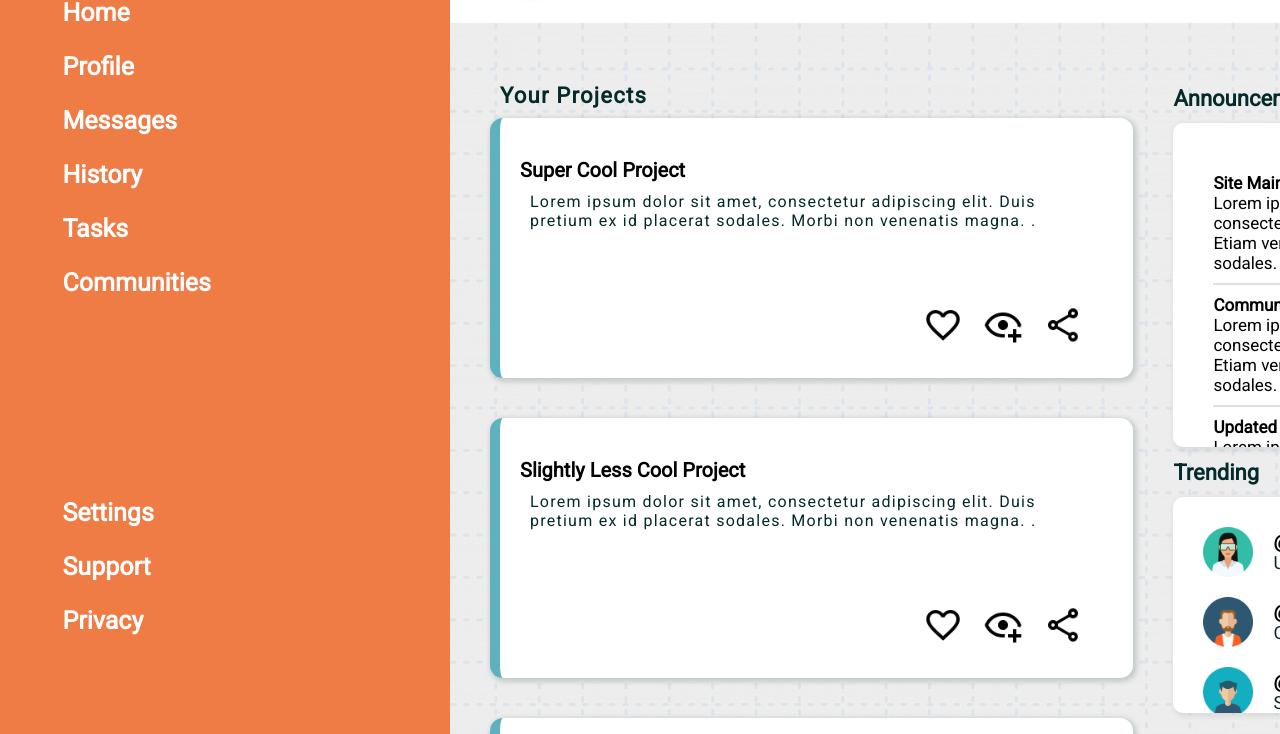
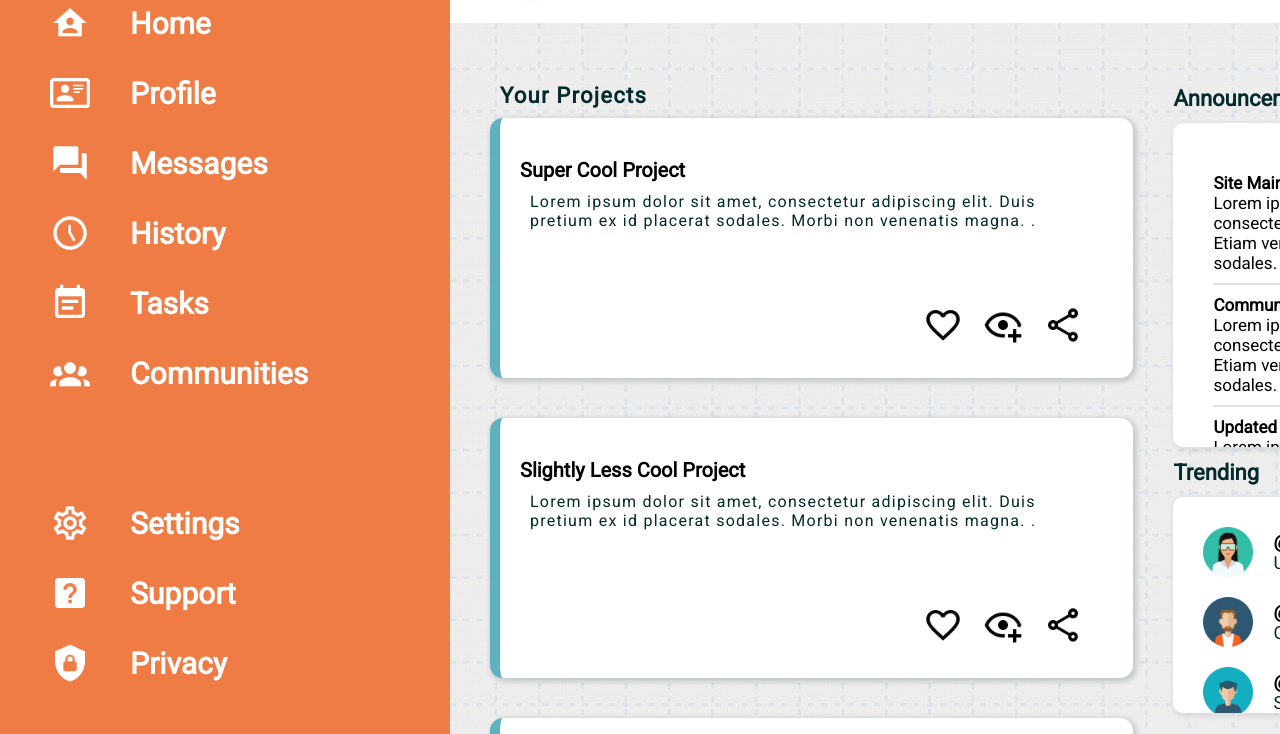
Before and after one commit to JLavigueure/admin-dashboard, a plain HTML site: page index.html in a window 1280 px wide. Shown: the part 207-941 px from the top of the page. Drawn offline with Linux system fonts and the light colour scheme.

Commit message:
add icons to sidebar menu

```diff
--- a/index.html
+++ b/index.html
@@ -9,19 +9,49 @@
 <body>
     <div class="body">
         <div class="sidebar">
-            <h1>Dashboard</h1>
+            <div class="dash link">
+                <img src="img/view-dashboard.png" alt="">
+                <h1>Dashboard</h1>
+            </div>
             <ul class="menu">
-                <li>Home</li>
-                <li>Profile</li>
-                <li>Messages</li>
-                <li>History</li>
-                <li>Tasks</li>
-                <li>Communities</li>
+                <div class="link">
+                    <img src="img/home-account.png" alt="">
+                    <li id="home">Home</li>
+                </div>
+                <div class="link">
+                    <img src="img/card-account-details-outline.png" alt="">
+                    <li id="profile">Profile</li>
+                </div>
+                <div class="link">
+                    <img src="img/forum.png" alt="">
+                    <li id="messages">Messages</li>
+                </div>
+                <div class="link">
+                    <img src="img/clock-time-five-outline.png" alt="">
+                    <li id="history">History</li>
+                </div>
+                <div class="link">
+                    <img src="img/calendar-text.png" alt="">
+                    <li id="tasks">Tasks</li>
+                </div>
+                <div class="link">
+                    <img src="img/account-group.png" alt="">
+                    <li id="communities">Communities</li>
+                </div>
             </ul>
             <ul class="settings">
-                <li>Settings</li>
-                <li>Support</li>
-                <li>Privacy</li>
+                <div class="link">
+                    <img src="img/cog-outline.png" alt="">
+                    <li id="settings">Settings</li>
+                </div>
+                <div class="link">
+                    <img src="img/help-box.png" alt="">
+                    <li id="support">Support</li>
+                </div>
+                <div class="link">
+                    <img src="img/shield-lock.png" alt="">
+                    <li id="privacy">Privacy</li>
+                </div>
             </ul>
         </div>
         <div class="header">
--- a/styles.css
+++ b/styles.css
@@ -121,18 +121,30 @@ width: auto;
     display: grid;
     grid-template-rows: 150px 500px 300px;
     padding-bottom: 40vh;
-    padding-left: 2.5rem;
+    padding-left: 2rem;
     padding-top: 30px;
 }
 
 .sidebar li, .sidebar h1 {
-    padding-top: 25px;
     color: white;
     font-weight: 700;
+    font-size: 30px;
 }
 
 .sidebar h1 {
-    font-size: 35px;
+    font-size: 40px;
+}
+
+.link {
+    display: flex;
+    gap: 40px;
+    align-items: center;
+    padding-top: 30px;
+}
+
+.dash {
+    padding-top: 0px;
+    align-items: flex-start;
 }
 
 .main {
```
Also changed, not shown: img/home.png (added), img/home1.png (added), img/view-dashboard.png (added).
